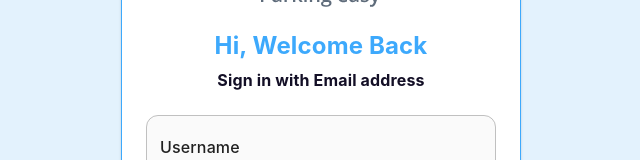
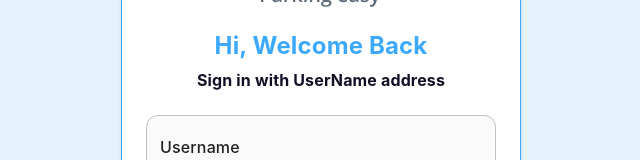
Before and after one commit to CNDvn/ParkingApp-FE, a React (Create React App) app: page /login in a window 1280 px wide. Shown: the part 169-329 px from the top of the page, without its empty margins (319-959 px from the left). Built offline with nearby package versions, Linux system fonts and the light colour scheme.

Commit message:
edit content email change username

```diff
--- a/src/pages/LoginPage/LoginPage.tsx
+++ b/src/pages/LoginPage/LoginPage.tsx
@@ -66,7 +66,7 @@ const LoginPage = (): JSX.Element => {
                             fontSize="16px"
                             textAlign={matchDownSM ? 'center' : 'inherit'}
                           >
-                            Sign in with Email address
+                            Sign in with UserName address
                           </Typography>
                         </Stack>
                       </Grid>
```
